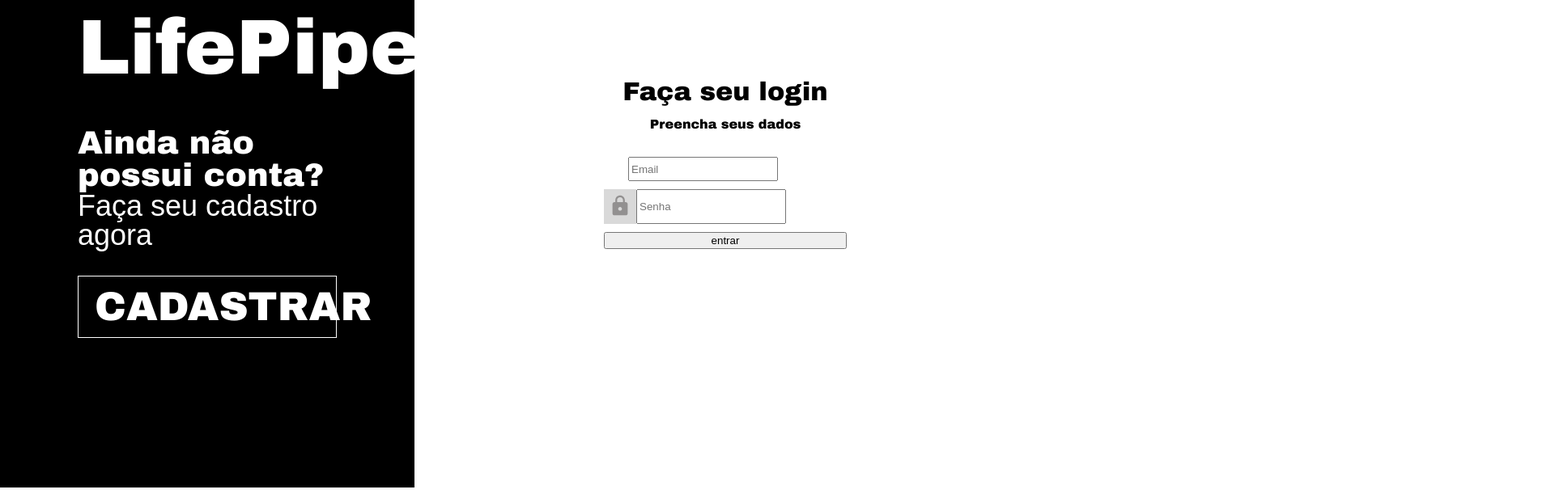
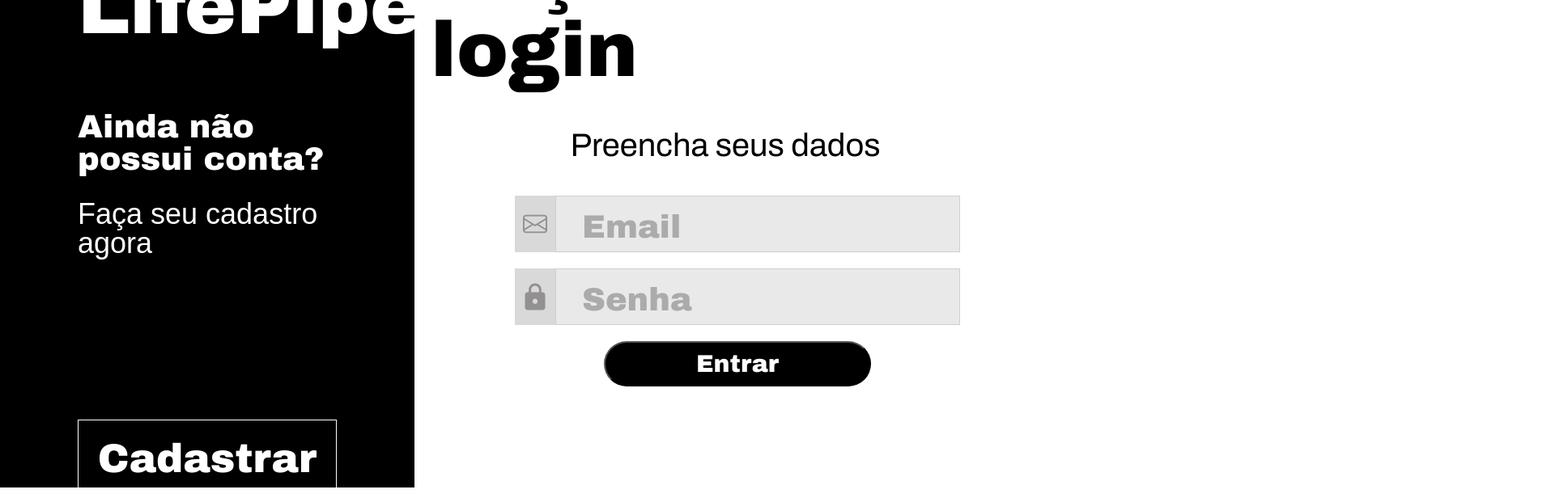
Before and after one commit to EVCG/Lifepipe, a Next.js app: page / in a window 1280 px wide. Shown: the part 197-813 px from the top of the page at 81% size, 1916 px wide, since content can reach past the window. Built offline with nearby package versions, Linux system fonts and the light colour scheme.

Commit message:
tela de login concluida

```diff
--- a/package.json
+++ b/package.json
@@ -9,6 +9,7 @@
     "lint": "next lint"
   },
   "dependencies": {
+    "bootstrap-icons": "^1.11.3",
     "next": "14.2.5",
     "react": "^18",
     "react-dom": "^18",
--- a/src/pages/index.js
+++ b/src/pages/index.js
@@ -3,6 +3,7 @@
 import { useRouter } from "next/router";
 // importando o icone do biblioteca, quando vc escolher o icone e clicar nele vai dar o import e o arquvi par vc char ele
 import { IoMdLock } from "react-icons/io";
+import 'bootstrap-icons/font/bootstrap-icons.css';
 
 export default function Login() {
   const router = useRouter()
@@ -12,31 +13,39 @@
       <div className={styles.painelEsquerdo}>
         <div className={styles.conteudo}>
           <h1 className={styles.marca}>LifePipe</h1>
-          <div>
-            <p className={styles.texto}>Ainda não possui conta?</p>
-            <p className={styles.subtexto}>Faça seu cadastro agora</p>
-          </div>
-          <button className={styles.botaoCadastrar} onClick={() => router.push('/cadastro')}>cadastrar</button>
+          <p className={styles.texto}>Ainda não possui conta?</p>
+          <p className={styles.subtexto}>Faça seu cadastro agora</p>
+
+          <button className={styles.botaoCadastrar} onClick={() => router.push('/cadastro')}>Cadastrar</button>
         </div>
       </div>
 
       {/* Painel do lado Direito */}
       <div className={styles.painelDireito}>
-        <h1 className={styles.titulo}>Faça seu login</h1>
-        <p className={styles.descricao}>Preencha seus dados</p>
+
+        <div classname={styles.tituloPrincipal}>
+          <h1 className={styles.titulo}>Faça seu login</h1>
+          <p className={styles.descricao}>Preencha seus dados</p>
+        </div>
+
         <form className={styles.formulario}>
+          {/*Email */}
           <div className={styles.grupoInput}>
-            <span className={styles.icone}>{/*Colocar imagem de caixa de email*/}</span>
+            <div className={styles.divicone}>
+              <i className="bi bi-envelope" id="envelope"></i>
+            </div>
             <input type="email" className={styles.input} placeholder="Email" />
           </div>
+
+          {/*senha */}
           <div className={styles.grupoInput}>
-            {/* peguei esse icone la biblioteca do react icon no google, la encima tem a importaçao do icone tmb */}
             <div className={styles.divicone}>
             <IoMdLock  className={styles.icone}/>
             </div>
             <input type="password" className={styles.input} placeholder="Senha" />
           </div>
-          <button className={styles.botaoEntrar} type="submit">entrar</button>
+
+          <button className={styles.botaoEntrar} type="submit">Entrar</button>
         </form>
       </div>
 
--- a/src/styles/Login.module.css
+++ b/src/styles/Login.module.css
@@ -10,7 +10,6 @@
   height: 30vw;
   display: flex;
   flex-direction: column;
-  justify-content: space-between;
 }
 
 .painelEsquerdo {
@@ -40,18 +39,20 @@
 
 .marca {
   font-size: 96px;
-  margin-bottom: 50px;
+  margin-bottom: 80px;
+  margin-top: -50px;
   font-family: "Archivo Black";
 }
 
 .texto {
   font-size: 40px;
+  margin-bottom: 30px;
   font-family: "Archivo Black";
 }
 
 .subtexto {
   font-size: 36px;
-  margin-bottom: 2rem;
+  margin-bottom: 200px;
   font-family: "Arial";
 }
 
@@ -59,10 +60,9 @@
   background-color: transparent;
   color: white;
   border: 1px solid white;
-  padding: 10px 20px;
+  padding: 20px 10px;
   cursor: pointer;
   font-size: 50px;
-  text-transform: uppercase;
   font-family: "Archivo Black";
 }
 
@@ -73,15 +73,16 @@
 }
 
 .titulo {
-  font-size: 2rem;
-  margin-bottom: 1rem;
+  font-size: 96px;
+  margin-bottom: 50px;
   font-family: "Archivo Black";
 }
 
 .descricao {
-  font-size: 1rem;
+  font-size: 40px;
   margin-bottom: 2rem;
-  font-family: "Archivo Black";
+  font-family: "Archivo";
+  text-align: center;
 }
 
 .formulario {
@@ -90,10 +91,40 @@
   gap: 10px;
   display: flex;
   flex-direction: column;
+  justify-content: space-evenly;
+  height: 20vw;
 }
 
 .grupoInput {
   display: flex;
+  width: 100vw;
+  margin-left: -110px;
+}
+
+.input{
+    width: 500px;
+    height: 70px;
+    background-color: #E9E9E9;
+    font-size: 48px;
+    border: 1px solid #cfcfcf;
+    outline: none;
+
+    &::placeholder {
+        font-size: 40px;
+        font-family: "Archivo Black";
+        color: #ABABAB;
+        padding-left: 30px;
+    }
+
+}
+
+.divicone i{
+  font-size: 30px;
+  padding: 5px;
+  display: flex;
+  align-items: center;
+  height: 100%;
+  color: #929090;
 }
 
 .divicone{
@@ -102,7 +133,28 @@
 }
 
 .icone{
-  width: 30px;
-  height: 30px;
+  width: 40px;
+  height: 60px;
   color: #929090;
+  display: flex;
+  justify-content: center;
+  align-items: center;
 }
+
+.botaoEntrar {
+  background-color: black;
+  color: white;
+  border-radius: 50px;
+  padding: 10px 50px;
+  margin-right: -30px;
+  cursor: pointer;
+  font-size: 30px;
+  font-family: "Archivo Black";
+}
+
+.botaoEntrar:hover {
+  border: solid 1px black;
+  background-color: rgb(252, 252, 252);
+  color: black;
+  font-family: "Archivo Black";
+}
```
Also changed, not shown: 1 other file (tests, documents, lock files or other folders).
